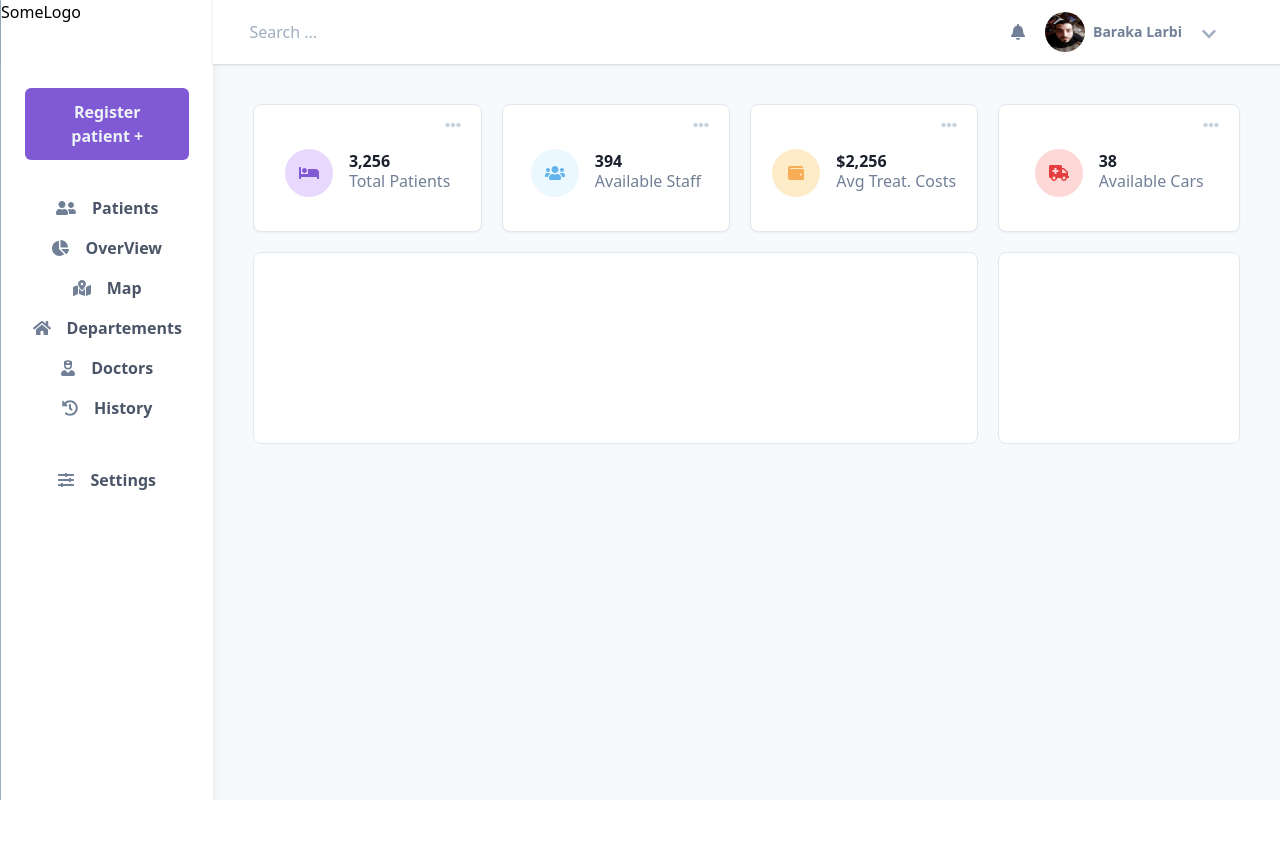
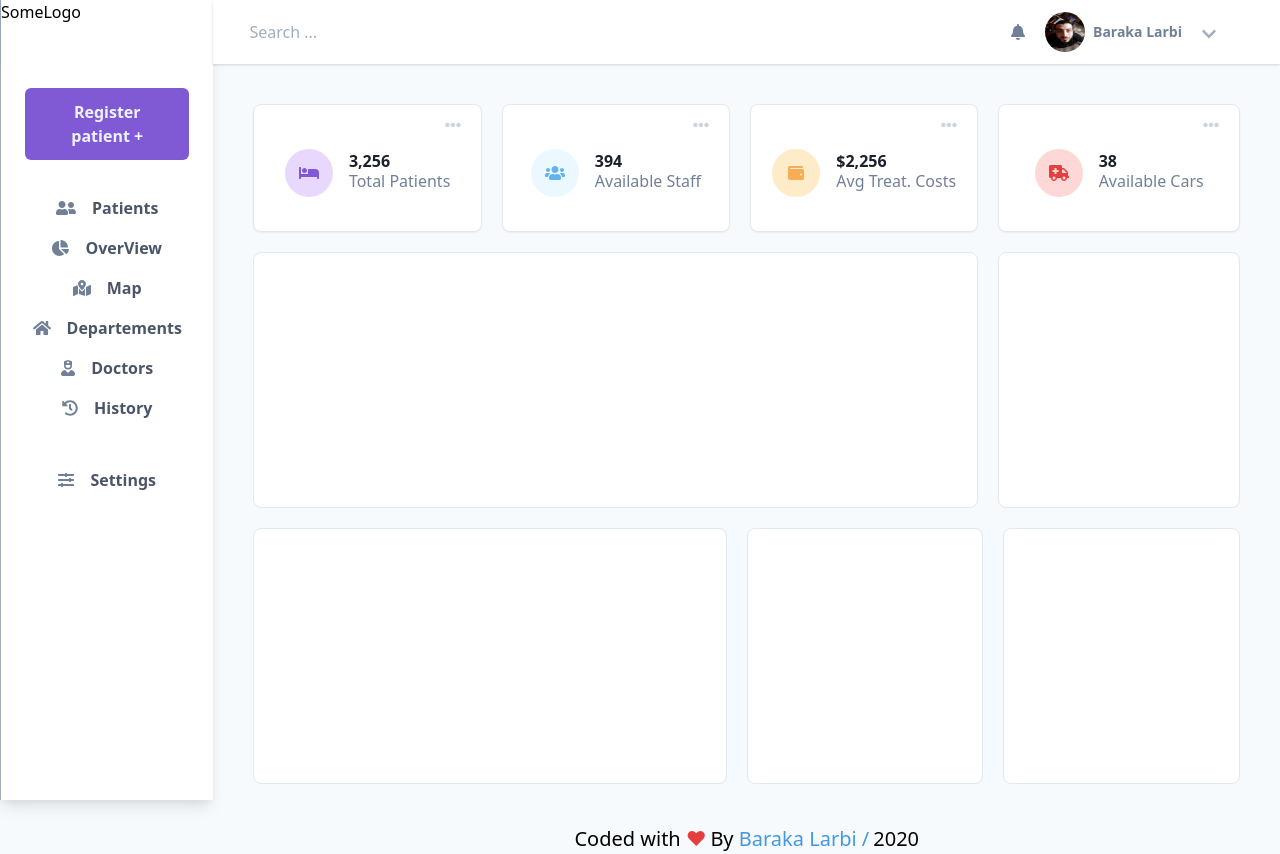
Before and after one commit to larbibaraka/health-app-dashboard, a React (Create React App) app: page / in a window 1280 px wide. Before the commit the page ends 800 px from the top, so only its background shows below. Built offline with nearby package versions, Linux system fonts and the light colour scheme.

Commit message:
adding footer and stats area 2

```diff
--- /dev/null
+++ b/src/components/Footer.jsx
@@ -0,0 +1,11 @@
+import React from 'react'
+
+export  function Footer() {
+    return (
+        <footer className="text-xl self-center">
+          Coded with <span className="text-red-600 mr-1">♥</span>
+          By <span className="text-blue-500 mr-1">Baraka Larbi /</span>
+          {new Date().getFullYear()}
+        </footer>
+    )
+}
--- a/src/components/StatsAreaOne.jsx
+++ b/src/components/StatsAreaOne.jsx
@@ -3,8 +3,8 @@ import React from 'react'
 export  function StatsAreaOne() {
     return (
         <div className="flex flex-row mt-5">
-        <div className="w-3/4 h-48 bg-white border rounded-lg mr-5"></div>
-        <div className="w-1/4 h-48 bg-white border rounded-lg"></div>
+        <div className="w-3/4 h-64 bg-white border rounded-lg mr-5"></div>
+        <div className="w-1/4 h-64 bg-white border rounded-lg"></div>
       </div>
     )
 }
--- /dev/null
+++ b/src/components/StatsAreaTwo.jsx
@@ -0,0 +1,11 @@
+import React from "react";
+
+export function StatsAreaTwo() {
+  return (
+    <div className="flex flex-row mt-5">
+      <div className="w-2/4 h-64 bg-white border rounded-lg mr-5"></div>
+      <div className="w-1/4 h-64 bg-white border rounded-lg mr-5"></div>
+      <div className="w-1/4 h-64 bg-white border rounded-lg"></div>
+    </div>
+  );
+}
--- a/src/container/App.js
+++ b/src/container/App.js
@@ -12,6 +12,8 @@ import {
   faAmbulance,
 } from "@fortawesome/free-solid-svg-icons";
 import { StatsAreaOne } from "../components/StatsAreaOne";
+import { StatsAreaTwo } from "../components/StatsAreaTwo";
+import { Footer } from "../components/Footer";
 function App() {
   return (
     <div className="flex bg-gray-100">
@@ -24,9 +26,12 @@ function App() {
         <main className="m-10">
           {/* resume area */}
           <ResumeArea />
-          {/* stats area */}
-          <StatsAreaOne/>
+          {/* stats area 1 */}
+          <StatsAreaOne />
+          {/* stats area 2 */}
+          <StatsAreaTwo />
         </main>
+        <Footer/>
       </div>
     </div>
   );
```
